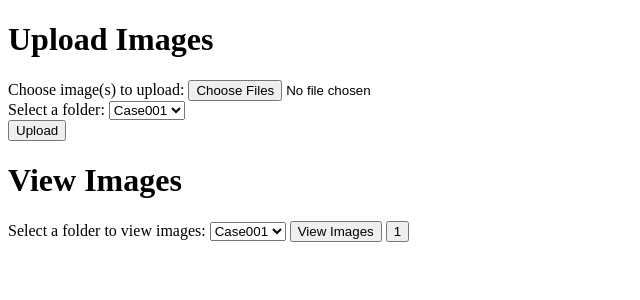
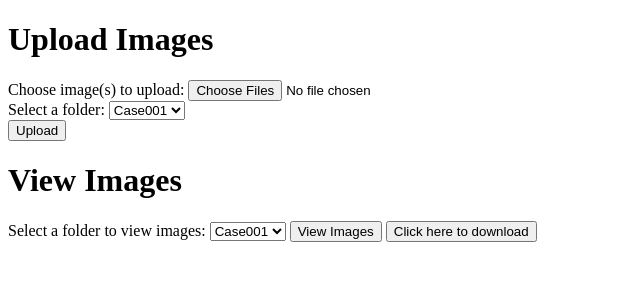
Before and after one commit to BudakCS255/prototypePt2, a PHP site: page / in a window 1280 px wide. Shown: the top 300 px of the page, without its empty margins (0-640 px from the left). Run offline with PHP 8.4, Linux system fonts and the light colour scheme.

Commit message:
Update index.php

```diff
--- a/index.php
+++ b/index.php
@@ -242,7 +242,8 @@ if ($_SERVER["REQUEST_METHOD"] == "GET" && isset($_GET['view_images'])) {
             <option value="Case003">Case003</option>
         </select>
         <input type="submit" name="view_images" value="View Images">
-        <input type="submit" name="download" value="1" class="download-link" id="download_zip" />
+        <input type="hidden" name="download" value="1" />
+        <button type="submit" class="download-link" id="download_zip">Click here to download</button>
     </form>
 
     <!-- Feedback area for displaying messages -->
```
